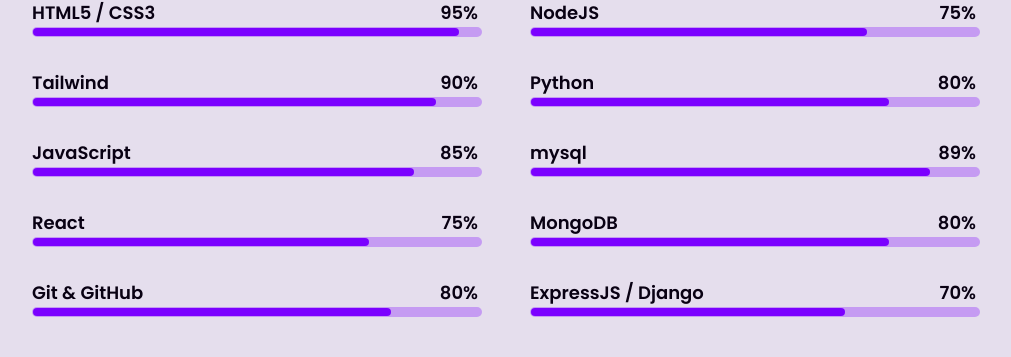
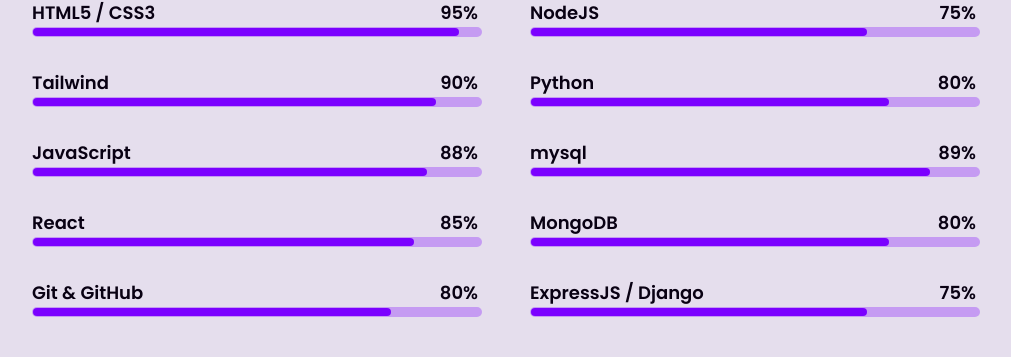
Before and after one commit to Mcbelson32/portfolio, a React (Vite) app: page / in a window 1280 px wide. Shown: the part 1777-2134 px from the top of the page, without its empty margins (134-1145 px from the left). Built offline with nearby package versions, Linux system fonts and the light colour scheme.

Commit message:
Update skill.jsx

```diff
--- a/src/pages/skill.jsx
+++ b/src/pages/skill.jsx
@@ -29,11 +29,11 @@
           </div>
           <div className="skill w-full">
             <h3 className=" text-start text-lg font-semibold">JavaScript</h3>
-            <SkillBar percentage={85} />
+            <SkillBar percentage={88} />
           </div>
           <div className="skill w-full">
             <h3 className="text-start text-lg font-semibold">React</h3>
-            <SkillBar percentage={75} />
+            <SkillBar percentage={85} />
           </div>
           <div className="skill w-full">
             <h3 className="text-start text-lg font-semibold">Git & GitHub</h3>
@@ -61,7 +61,7 @@
             <h3 className="text-start text-lg font-semibold">
               ExpressJS / Django
             </h3>
-            <SkillBar percentage={70} />
+            <SkillBar percentage={75} />
           </div>
         </div>
       </div>
```
